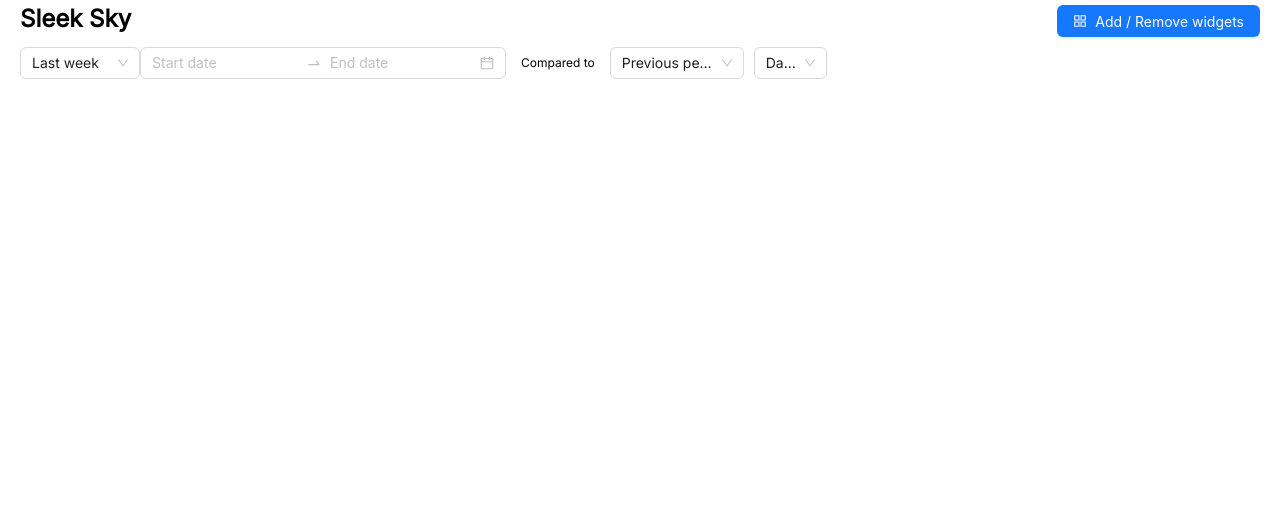
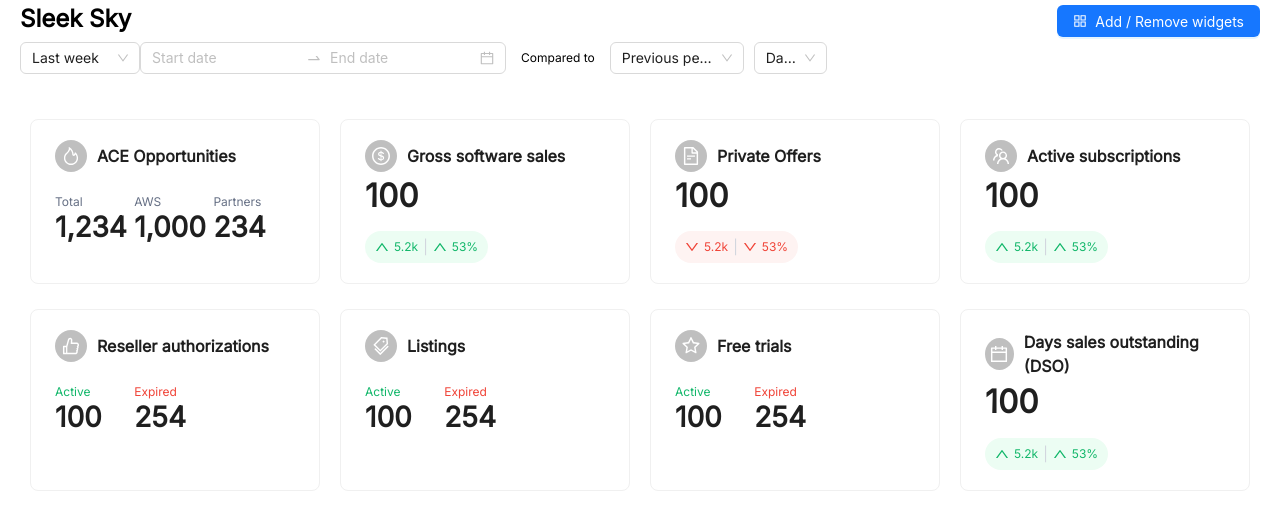
Before and after one commit to GigiEillen/dashboard, a React (Vite) app: page / in a window 1280 px wide. Shown: the top 530 px of the page. Built offline with nearby package versions, Linux system fonts and the light colour scheme.

Commit message:
Add widget section

```diff
--- a/src/App.scss
+++ b/src/App.scss
@@ -28,15 +28,40 @@ body {
   font-weight: 500;
 }
 
+.secondary {
+  color: #667085;
+}
+
 h4 {
   font-size: 24px;
   line-height: 1.2;
   margin: 0;
 }
 
+h3 {
+  font-size: 28px;
+  line-height: 1.2;
+  margin: 0;
+  font-family: 'Inter';
+}
+
+h2 {
+  font-size: 32px;
+  line-height: 1.2;
+  margin: 0;
+  font-family: 'Inter';
+}
+
 p {
+  font-family: 'Inter';
+  margin: 0;
+
   &.sm {
     font-size: 12px;
+    line-height: 1.5;
+  }
+  &.large {
+    font-size: 16px;
     line-height: 1.5;
   }
 }
--- a/src/components/Home.tsx
+++ b/src/components/Home.tsx
@@ -1,7 +1,11 @@
-import { useState } from 'react';
+import { useState, useEffect } from 'react';
+import { Spin } from 'antd';
 
 import WidgetHeader from './WidgetHeader';
-import type { OnPeriodFilterChange, PeriodFilter } from './types';
+import Widgets from './Widgets';
+import type { OnPeriodFilterChange, PeriodFilter, WidgetList } from './types';
+
+import widgetListResponse from '../data/widgetList.json';
 
 const Home = () => {
   const [periodFilter, setPeriodFilter] = useState<PeriodFilter>({
@@ -10,9 +14,20 @@ const Home = () => {
     periodUnit: '0',
   });
 
+  const [widgets, setWidgets] = useState<WidgetList>();
+
   const onPeriodFilterChange: OnPeriodFilterChange = (key) => (newValue) => {
     setPeriodFilter((prevState) => ({ ...prevState, [key]: newValue }));
   };
+
+  useEffect(() => {
+    setWidgets(undefined);
+
+    // Simulating call based on filters
+    setTimeout(() => {
+      setWidgets(widgetListResponse as WidgetList);
+    }, 500);
+  }, [periodFilter]);
 
   return (
     <div className="home-container">
@@ -20,6 +35,7 @@ const Home = () => {
         periodFilter={periodFilter}
         onPeriodFilterChange={onPeriodFilterChange}
       />
+      {widgets ? <Widgets widgets={widgets} /> : <Spin />}
     </div>
   );
 };
--- /dev/null
+++ b/src/components/Widgets/Widgets.scss
@@ -0,0 +1,71 @@
+.widgets-container {
+  padding: 20px;
+  display: flex;
+  flex-wrap: wrap;
+
+  .widget {
+    flex-basis: 25%;
+    padding-top: 25px;
+
+    .widget-card {
+      margin: 0 10px;
+      height: 100%;
+
+      .title {
+        display: flex;
+        align-items: center;
+        padding-bottom: 5px;
+
+        p {
+          padding-left: 10px;
+        }
+      }
+
+      .ant-card-body {
+        padding: 20px 24px 20px 24px;
+      }
+
+      .measures {
+        padding-top: 16px;
+        display: flex;
+
+        > * {
+          flex-basis: 33%;
+        }
+
+        .rate-value {
+          display: flex;
+          border-radius: 50px;
+          padding: 5px 10px;
+          justify-content: space-between;
+          align-items: center;
+
+          &.active {
+            background: #ecfdf3;
+          }
+
+          &.expired {
+            background: #fef3f2;
+          }
+
+          .anticon {
+            padding-right: 5px;
+          }
+        }
+
+        .line-border {
+          color: #d0d5dd;
+          padding: 0 5px;
+        }
+      }
+    }
+  }
+
+  .active {
+    color: #12b76a;
+  }
+
+  .expired {
+    color: #f04438;
+  }
+}
--- /dev/null
+++ b/src/components/Widgets/constants.ts
@@ -0,0 +1,30 @@
+import type { FC } from 'react';
+import {
+  CalendarOutlined,
+  DollarOutlined,
+  FileTextOutlined,
+  FireOutlined,
+  LikeOutlined,
+  StarOutlined,
+  TagsOutlined,
+  TeamOutlined,
+} from '@ant-design/icons';
+
+import { MeasureStatus } from '../enums';
+
+export const MEASURE_COLOR_LOOKUP: Record<MeasureStatus, string> = {
+  [MeasureStatus.DEFAULT]: 'secondary',
+  [MeasureStatus.ACTIVE]: 'active',
+  [MeasureStatus.EXPIRED]: 'expired',
+};
+
+export const MEASURE_ICON_LOOKUP: Record<string, FC> = {
+  aceOpportunities: FireOutlined,
+  grossSoftwareSales: DollarOutlined,
+  privateOffers: FileTextOutlined,
+  activeSubscriptions: TeamOutlined,
+  resellerAuth: LikeOutlined,
+  listing: TagsOutlined,
+  freeTrials: StarOutlined,
+  daysSalesOut: CalendarOutlined,
+};
--- /dev/null
+++ b/src/components/Widgets/index.tsx
@@ -0,0 +1,67 @@
+import { FC } from 'react';
+import { Avatar, Card } from 'antd';
+import { DownOutlined, UpOutlined } from '@ant-design/icons';
+
+import { MeasureStatus, MeasureType } from '../enums';
+import type { WidgetList } from '../types';
+import { MEASURE_COLOR_LOOKUP, MEASURE_ICON_LOOKUP } from './constants';
+
+import './Widgets.scss';
+
+interface WidgetsProps {
+  /**
+   * Active widget List
+   */
+  widgets: WidgetList;
+}
+
+const Widgets: FC<WidgetsProps> = ({ widgets }) => (
+  <div className="widgets-container">
+    {widgets.map(({ id, label, measures, value }) => {
+      const IconComponent = MEASURE_ICON_LOOKUP[id];
+      return (
+        <div className="widget" key={id}>
+          <Card className="widget-card">
+            <div className="title">
+              {IconComponent && <Avatar icon={<IconComponent />} />}
+              <p className="large semi-bold">{label}</p>
+            </div>
+            {value && <h2 className="widget-value semi-bold">{value}</h2>}
+            <div className="measures">
+              {measures?.map(({ status, type, label, value }) => (
+                <div>
+                  <p className={`sm medium ${MEASURE_COLOR_LOOKUP[status]}`}>
+                    {label}
+                  </p>
+                  {type === MeasureType.INFO && (
+                    <h3 className="semi-bold">{value}</h3>
+                  )}
+                  {type === MeasureType.RATE && Array.isArray(value) && (
+                    <div
+                      className={`rate-value ${MEASURE_COLOR_LOOKUP[status]}`}>
+                      {value.map((rateValue, index) => (
+                        <>
+                          {status === MeasureStatus.ACTIVE ? (
+                            <UpOutlined />
+                          ) : (
+                            <DownOutlined />
+                          )}
+                          <p className="sm medium">{rateValue}</p>
+                          {index < value.length - 1 && (
+                            <p className="line-border">|</p>
+                          )}
+                        </>
+                      ))}
+                    </div>
+                  )}
+                </div>
+              ))}
+            </div>
+          </Card>
+        </div>
+      );
+    })}
+  </div>
+);
+
+export default Widgets;
--- /dev/null
+++ b/src/components/enums.ts
@@ -0,0 +1,10 @@
+export enum MeasureStatus {
+  DEFAULT = 'default',
+  ACTIVE = 'active',
+  EXPIRED = 'expired',
+}
+
+export enum MeasureType {
+  INFO = 'info',
+  RATE = 'rate',
+}
--- /dev/null
+++ b/src/data/widgetList.json
@@ -0,0 +1,128 @@
+[
+  {
+    "id": "aceOpportunities",
+    "label": "ACE Opportunities",
+    "measures": [
+      {
+        "status": "default",
+        "type": "info",
+        "label": "Total",
+        "value": "1,234"
+      },
+      {
+        "status": "default",
+        "type": "info",
+        "label": "AWS",
+        "value": "1,000"
+      },
+      {
+        "status": "default",
+        "type": "info",
+        "label": "Partners",
+        "value": "234"
+      }
+    ]
+  },
+  {
+    "id": "grossSoftwareSales",
+    "label": "Gross software sales",
+    "value": 100,
+    "measures": [
+      {
+        "status": "active",
+        "type": "rate",
+        "value": ["5.2k", "53%"]
+      }
+    ]
+  },
+  {
+    "id": "privateOffers",
+    "label": "Private Offers",
+    "value": 100,
+    "measures": [
+      {
+        "status": "expired",
+        "type": "rate",
+        "value": ["5.2k", "53%"]
+      }
+    ]
+  },
+  {
+    "id": "activeSubscriptions",
+    "label": "Active subscriptions",
+    "value": 100,
+    "measures": [
+      {
+        "status": "active",
+        "type": "rate",
+        "value": ["5.2k", "53%"]
+      }
+    ]
+  },
+  {
+    "id": "resellerAuth",
+    "label": "Reseller authorizations",
+    "measures": [
+      {
+        "status": "active",
+        "type": "info",
+        "label": "Active",
+        "value": "100"
+      },
+      {
+        "status": "expired",
+        "type": "info",
+        "label": "Expired",
+        "value": "254"
+      }
+    ]
+  },
+  {
+    "id": "listing",
+    "label": "Listings",
+    "measures": [
+      {
+        "status": "active",
+        "type": "info",
+        "label": "Active",
+        "value": "100"
+      },
+      {
+        "status": "expired",
+        "type": "info",
+        "label": "Expired",
+        "value": "254"
+      }
+    ]
+  },
+  {
+    "id": "freeTrials",
+    "label": "Free trials",
+    "measures": [
+      {
+        "status": "active",
+        "type": "info",
+        "label": "Active",
+        "value": "100"
+      },
+      {
+        "status": "expired",
+        "type": "info",
+        "label": "Expired",
+        "value": "254"
+      }
+    ]
+  },
+  {
+    "id": "daysSalesOut",
+    "label": "Days sales outstanding (DSO)",
+    "value": 100,
+    "measures": [
+      {
+        "status": "active",
+        "type": "rate",
+        "value": ["5.2k", "53%"]
+      }
+    ]
+  }
+]
```
Also changed, not shown: src/components/types.ts (+49 -0 lines).
